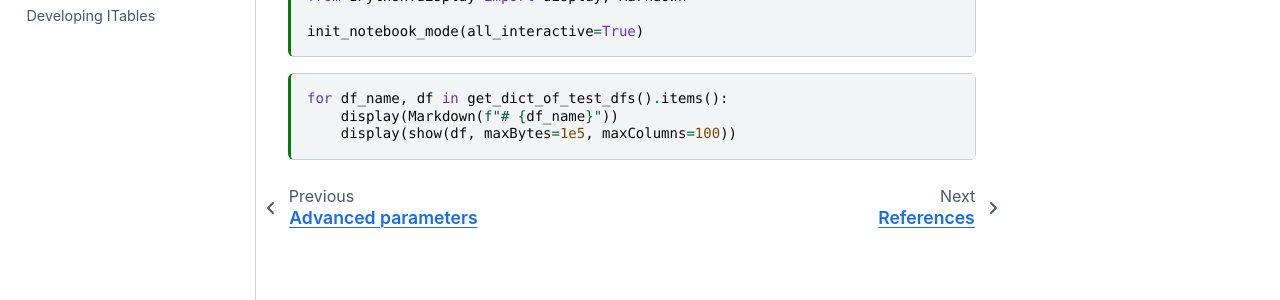
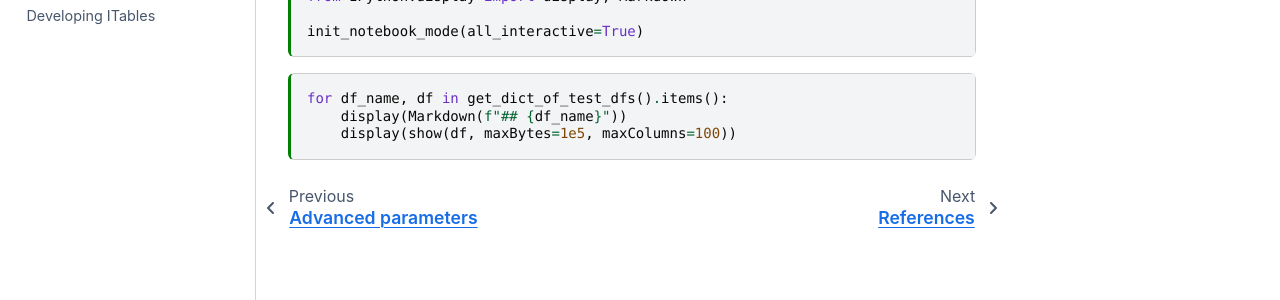
Before and after one commit to mwouts/itables, a Jupyter Book: the page built from docs/sample_dataframes.md, in a window 1280 px wide. Shown: the part 270-570 px from the top of the page. Built offline with Jupyter Book 1.0.4 settings and Sphinx 7.4.7 and the Sphinx Book theme 1.1.4, drawn with Linux system fonts in a browser that asks for light colours.

````diff
--- a/docs/sample_dataframes.md
+++ b/docs/sample_dataframes.md
@@ -26,6 +26,6 @@ init_notebook_mode(all_interactive=True)
 
 ```{code-cell}
 for df_name, df in get_dict_of_test_dfs().items():
-    display(Markdown(f"# {df_name}"))
+    display(Markdown(f"## {df_name}"))
     display(show(df, maxBytes=1e5, maxColumns=100))
 ```
````
